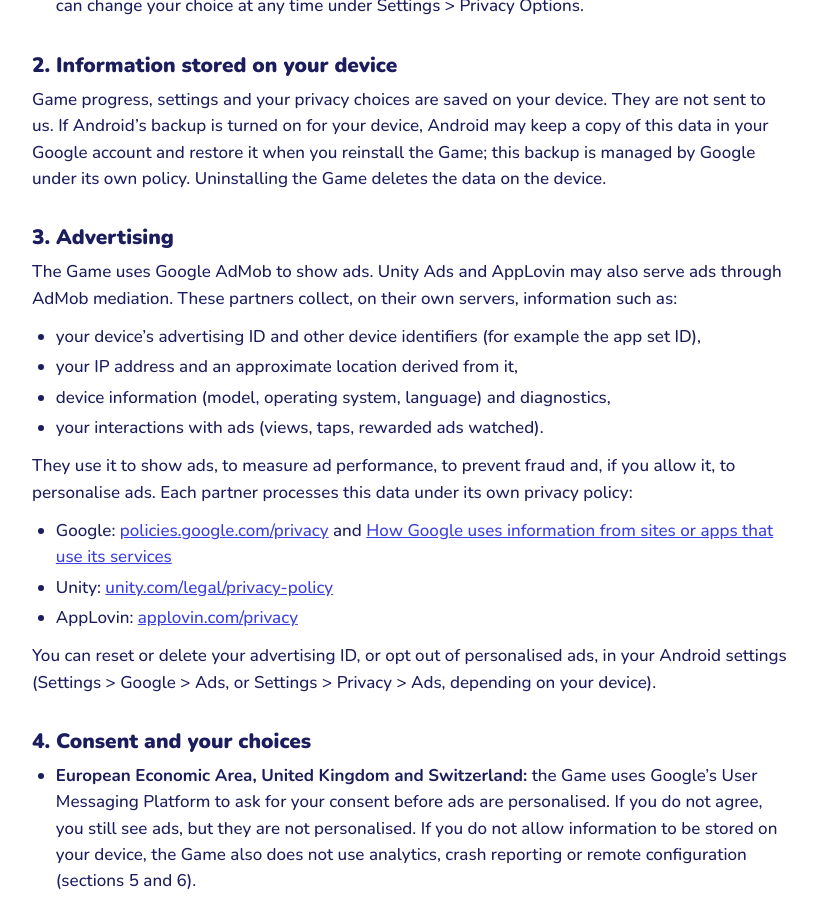
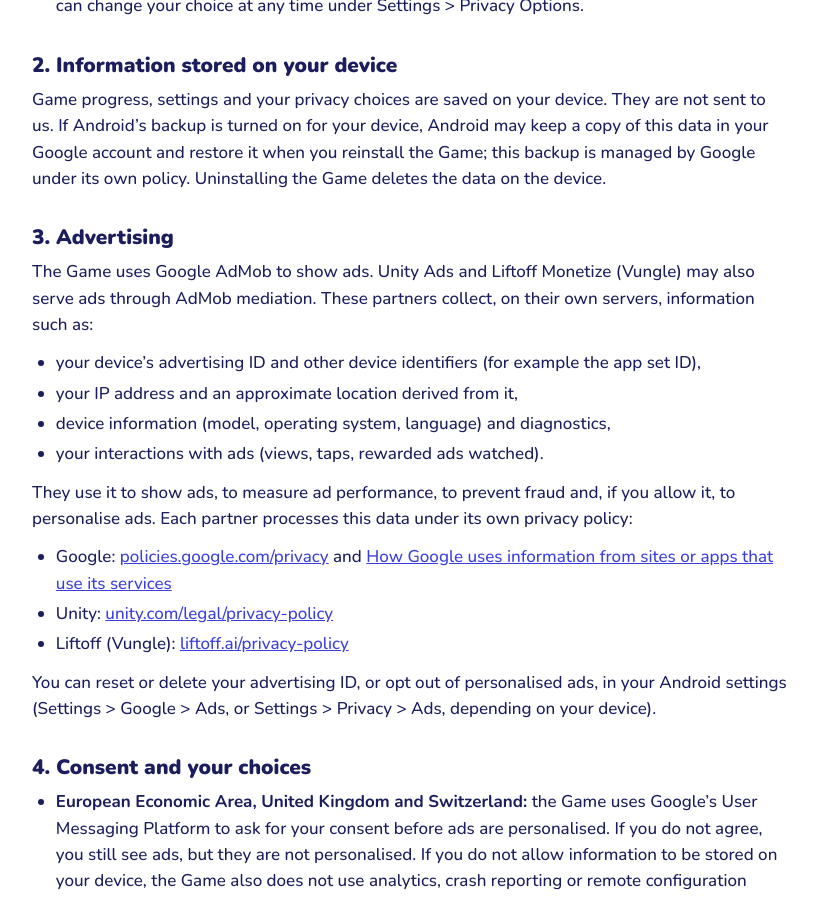
Before and after one commit to saffetsiraz/saffetsiraz.github.io, a Jekyll site: the page built from vacuumblocks/privacypolicy.md, in a window 1280 px wide and 900 px high, scrolled down 789 px. Shown: the whole window, without its empty margins (228-1045 px from the left). Built offline with Jekyll 4.4.1, drawn with Linux system fonts in a browser that asks for light colours; some of the changed text lies outside the part shown.

Commit message:
name Liftoff Monetize instead of AppLovin in the Vacuum Blocks privacy policy
The game's AdMob mediation now runs Unity Ads and Liftoff Monetize (Vungle);
AppLovin was never mapped and leaves the app. Last updated: October 27, 2026.

Co-Authored-By: Claude Opus 5.5 <noreply@anthropic.com>

```diff
--- a/vacuumblocks/privacypolicy.md
+++ b/vacuumblocks/privacypolicy.md
@@ -23,7 +23,7 @@ This policy explains what information is collected when you play Vacuum Blocks P
 Game progress, settings and your privacy choices are saved on your device. They are not sent to us. If Android's backup is turned on for your device, Android may keep a copy of this data in your Google account and restore it when you reinstall the Game; this backup is managed by Google under its own policy. Uninstalling the Game deletes the data on the device.
 
 ## 3. Advertising
-The Game uses Google AdMob to show ads. Unity Ads and AppLovin may also serve ads through AdMob mediation. These partners collect, on their own servers, information such as:
+The Game uses Google AdMob to show ads. Unity Ads and Liftoff Monetize (Vungle) may also serve ads through AdMob mediation. These partners collect, on their own servers, information such as:
 - your device's advertising ID and other device identifiers (for example the app set ID),
 - your IP address and an approximate location derived from it,
 - device information (model, operating system, language) and diagnostics,
@@ -32,7 +32,7 @@ The Game uses Google AdMob to show ads. Unity Ads and AppLovin may also serve ad
 They use it to show ads, to measure ad performance, to prevent fraud and, if you allow it, to personalise ads. Each partner processes this data under its own privacy policy:
 - Google: [policies.google.com/privacy](https://policies.google.com/privacy) and [How Google uses information from sites or apps that use its services](https://policies.google.com/technologies/partner-sites)
 - Unity: [unity.com/legal/privacy-policy](https://unity.com/legal/privacy-policy)
-- AppLovin: [applovin.com/privacy](https://www.applovin.com/privacy/)
+- Liftoff (Vungle): [liftoff.ai/privacy-policy](https://liftoff.ai/privacy-policy/)
 
 You can reset or delete your advertising ID, or opt out of personalised ads, in your Android settings (Settings > Google > Ads, or Settings > Privacy > Ads, depending on your device).
 
```
Also changed, not shown: other parts of vacuumblocks/privacypolicy.md (+1 -1 lines).
